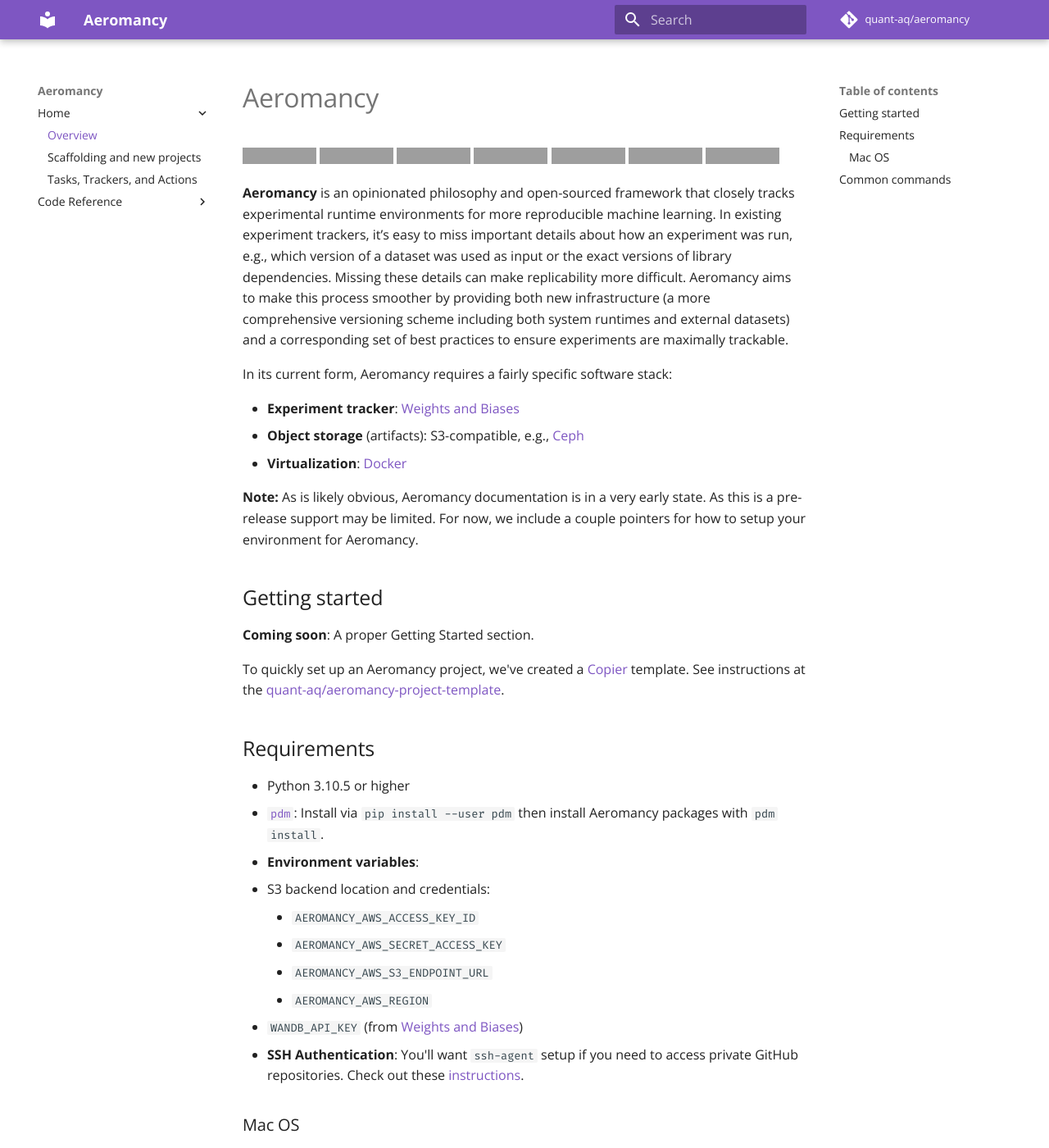
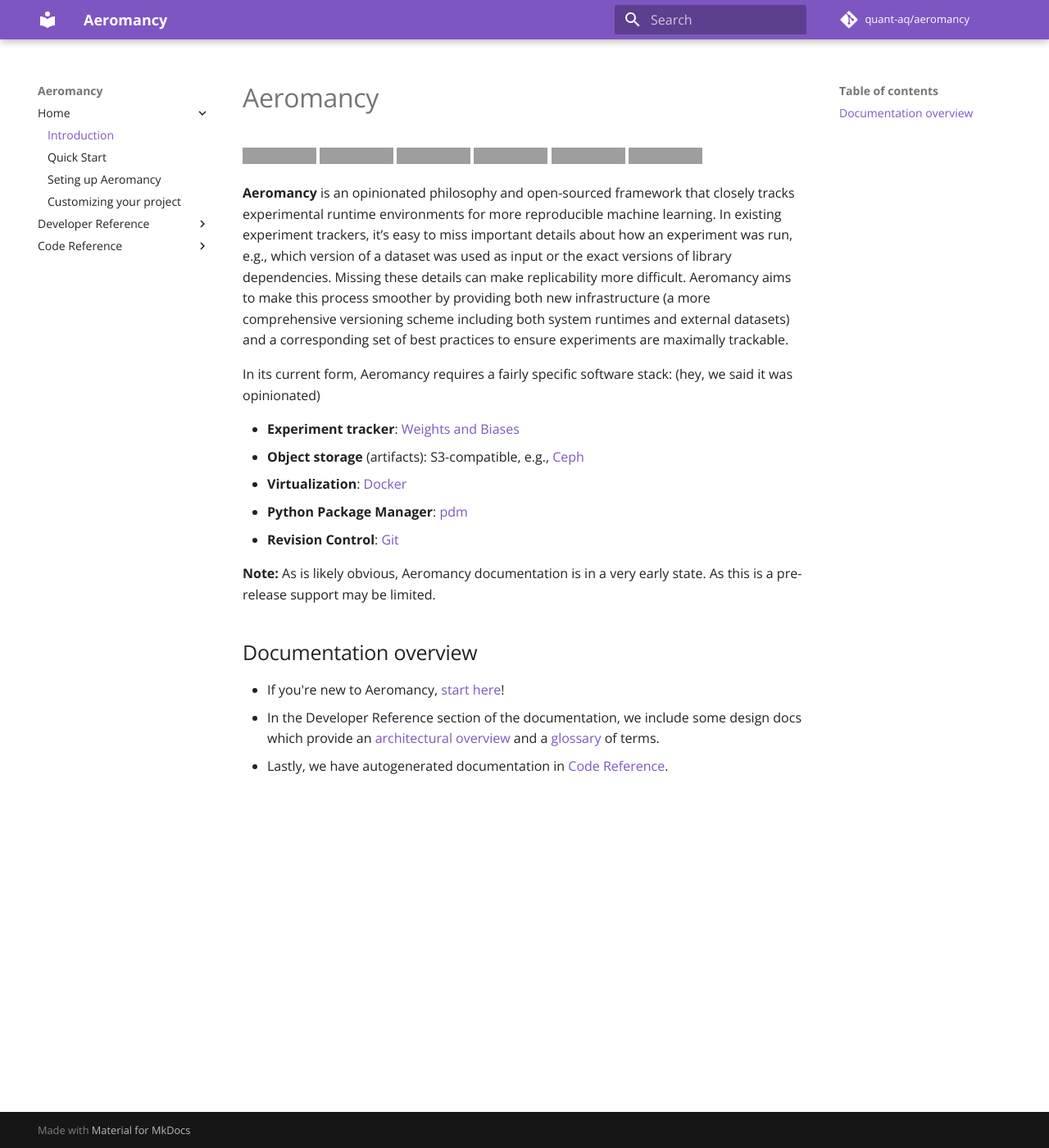
Before and after one commit to quant-aq/aeromancy, an MkDocs documentation site: the page built from docs/docs/index.md, in a window 1280 px wide and 1400 px high. Shown: the whole window at 82% size. Built offline with MkDocs 1.6.1 and Material for MkDocs 9.7.7, drawn with Linux system fonts in a browser that asks for light colours; comment, search, counter and statistics services are not loaded; some of the changed lines change nothing that is shown; some of the changed text lies outside the part shown; grey boxes are pictures that could not be loaded.

Commit message:
Revamp docs, add Quick Start doc
We now have a Quick Start based on a more complete template (https://github.com/quant-aq/aeromancy-project-template/pull/3). It provides a guided tour of the basic components, but the current draft is still missing instructions on how to actually run experiments.

Other docs have been reorganized a bit and "customizing.md" has been pulled out of "scaffolding.md".

````diff
--- /dev/null
+++ b/docs/docs/customizing.md
@@ -0,0 +1,46 @@
+
+# Customizing Aeromancy projects
+
+To quickly set up an Aeromancy project, we've created a
+[Copier](https://copier.readthedocs.io/en/stable/) template. See instructions at
+the
+[quant-aq/aeromancy-project-template](https://github.com/quant-aq/aeromancy-project-template?tab=readme-ov-file#quick-start).
+
+In the generated Python project setup (`pyproject.toml`), you may also want to
+adjust:
+
+- **Extra Python packages:** Add them with `pdm add <pkgname>`. See [PDM
+  docs](https://pdm.fming.dev/latest/usage/dependency/) for more information on
+  this.
+- **`pdm` [scripts](https://pdm.fming.dev/latest/usage/scripts/)**: Some of
+  these are necessary for running Aeromancy (like `pdm go`), but you can add
+  more if there are common tasks for your project.
+- **Extra `docker run` arguments**: (E.g., mounting
+  [volumes](https://docs.docker.com/engine/reference/commandline/run/#mount)).
+  These can be baked `pdm go` script with `--extra-docker-run-args='...'`. The
+  [template](https://github.com/quant-aq/aeromancy-project-template) includes a
+  standard volume mapping (`data/`) for ingesting datasets.
+- **Extra Debian packages:** (outside of those included by Aeromancy), you may
+  want to bake them into the `pdm go` script with `--extra-debian-package='...'`
+  (specify the flag once per package name).
+
+## Filesystem layout
+
+Ultimately, the structure of an Aeromancy project should look something like
+this:
+
+```text
+<projectroot>/
+  pyproject.toml
+  pdm.lock
+  main.py  # AeroMain
+  src/
+    <projectname>/
+      <youractions>.py
+      <youractionbuilder>.py
+```
+
+The structure of the classes containing your
+[`Action`][aeromancy.action.Action](s) and
+[`ActionBuilder`][aeromancy.action_builder.ActionBuilder] is flexible -- they
+just need to be importable in AeroMain.
--- a/docs/docs/index.md
+++ b/docs/docs/index.md
@@ -1 +1,40 @@
---8<-- "README.md"
+# Aeromancy
+
+[![Tests](https://github.com/quant-aq/aeromancy/actions/workflows/ci.yml/badge.svg)](https://github.com/quant-aq/aeromancy/actions/workflows/ci.yml)
+[![Code style: black](https://img.shields.io/badge/code%20style-black-000000.svg)](https://github.com/psf/black)
+[![pdm-managed](https://img.shields.io/badge/pdm-managed-blueviolet)](https://pdm.fming.dev)
+[![Ruff](https://img.shields.io/endpoint?url=https://raw.githubusercontent.com/astral-sh/ruff/main/assets/badge/v2.json)](https://github.com/astral-sh/ruff)
+[![pre-commit enabled](https://img.shields.io/badge/pre--commit-enabled-brightgreen?logo=pre-commit&logoColor=white)](https://pre-commit.com/)
+![Apache 2.0 licensed](https://img.shields.io/github/license/quant-aq/aeromancy)
+
+**Aeromancy** is an opinionated philosophy and open-sourced framework that
+closely tracks experimental runtime environments for more reproducible machine
+learning. In existing experiment trackers, it’s easy to miss important details
+about how an experiment was run, e.g., which version of a dataset was used as
+input or the exact versions of library dependencies. Missing these details can
+make replicability more difficult. Aeromancy aims to make this process smoother
+by providing both new infrastructure (a more comprehensive versioning scheme
+including both system runtimes and external datasets) and a corresponding set of
+best practices to ensure experiments are maximally trackable.
+
+In its current form, Aeromancy requires a fairly specific software stack: (hey,
+we said it was opinionated)
+
+- **Experiment tracker**: [Weights and Biases](https://wandb.ai)
+- **Object storage** (artifacts): S3-compatible, e.g.,
+  [Ceph](https://github.com/ceph/ceph)
+- **Virtualization**: [Docker](https://www.docker.com/)
+- **Python Package Manager**: [pdm](https://pdm.fming.dev)
+- **Revision Control**: [Git](https://git-scm.com/)
+
+**Note:** As is likely obvious, Aeromancy documentation is in a very early
+state. As this is a pre-release support may be limited.
+
+## Documentation overview
+
+- If you're new to Aeromancy, [start here](quick_start.md)!
+- In the Developer Reference section of the documentation, we include some
+  design docs which provide an [architectural overview](scaffolding.md) and a
+  [glossary](tasks.md) of terms.
+- Lastly, we have autogenerated documentation in [Code
+  Reference](reference/aeromancy/index.md).
--- /dev/null
+++ b/docs/docs/quick_start.md
@@ -0,0 +1,289 @@
+# Quick start
+
+This guide will walk you through some of the basic Aeromancy workflows. We'll be
+using Aeromancy in "development" mode which lets us focus on key Aeromancy
+concepts.
+
+## Creating a project
+
+To quickly set up an Aeromancy project, we've created a
+[Copier](https://copier.readthedocs.io/en/stable/) template at
+[quant-aq/aeromancy-project-template](https://github.com/quant-aq/aeromancy-project-template?tab=readme-ov-file#quick-start).
+Let's start by creating a new project called `aerodemo`:
+
+1. Install [PDM](https://pdm.fming.dev) with
+   [Copier](https://copier.readthedocs.io/en/stable/) support:
+
+    ```bash
+    pip install --user "pdm[copier]"
+    ```
+
+2. Set up a new Aeromancy-managed project with the template. This will create
+   the project directory `aerodemo` for you:
+
+    ```bash
+    copier copy --trust "gh:quant-aq/aeromancy-project-template" aerodemo
+    ```
+
+    The template will various questions. For the purpose of this Quick Start,
+    it's fine to fill in `aerodemo` or defaults for all fields.
+
+3. Install project dependencies:
+
+    ```bash
+    cd aerodemo
+    git init
+    pdm install --dev --no-self
+    ```
+
+## What's in an Aeromancy project?
+
+Aeromancy projects contain several different components. For now, we'll start
+with the three most important: (see [Tasks, Trackers, and Actions](tasks.md) for
+more details on these and the other main classes)
+
+### Actions
+
+[`Action`][aeromancy.action.Action]s define a specific data transformation you'd
+like to track with Aeromancy (e.g., training a model or performing a step in a
+data processing pipeline). If you're familiar with
+[Luigi](https://luigi.readthedocs.io/en/stable/) and other pipeline builders,
+this may be familiar. [`Action`][aeromancy.action.Action]s roughly correspond to
+a run on [Weights and Biases](https://docs.wandb.ai/quickstart) (Aeromancy will
+help you create the runs on the Weights and Biases side).
+
+In `src/aerodemo/actions.py`, we include three example
+[`Action`][aeromancy.action.Action]s: `ExampleStoreAction`,`ExampleTrainAction`,
+and `ExampleEvaluationAction`. Let's walk through these.
+
+#### Creating `Artifact`s with `ExampleStoreAction`
+
+```python
+class ExampleStoreAction(Action):
+    """Example Aeromancy `Action` to store an existing dataset."""
+```
+
+[`Action`][aeromancy.action.Action]s have class attributes help you organize
+your Actions and will be exposed later in experiment trackers like [Weights and
+Biases](https://docs.wandb.ai/quickstart). From most general to most specific, here are the three organizational levels Weights and Biases (and thus Aeromancy) provides:
+
+- `project_name` (defined by [`ActionBuilder`][aeromancy.action_builder.ActionBuilder])
+    - `job_group`
+        - `job_type`
+            - individual [`Action`][aeromancy.action.Action]s
+
+ Our example represents a typical ML flow with three
+[`Action`][aeromancy.action.Action]s:
+
+1. `job_group=model, job_type=store-dataset`: Store the dataset as a tracked
+   artifact in Aeromancy (more on artifacts soon!)
+2. `job_group=model, job_type=train-model`: Train a model from the dataset
+3. `job_group=model, job_type=eval-emodel`: Evaluate a model on the dataset
+
+```python
+    job_type = "store-dataset"
+    job_group = "model"
+```
+
+`outputs()` tells Aeromancy what artificts this Action produces. Most
+[`Action`][aeromancy.action.Action]s only create a single thing (e.g., a
+training action creates a model, an evaluation action could output its
+predictions over the dataset) but multiple outputs are allowed. Also note that
+these can be dynamically generated based on the configuration of the
+[`Action`][aeromancy.action.Action].
+
+```python
+    @override
+    def outputs(self) -> list[str]:
+        return ["example-dataset"]
+```
+
+`run()` defines the actual logic that should be tracked (train a model,
+transform a dataset, etc.). Within `run()`, we're responsible for declaring
+input and output artifacts with the provided
+[`Tracker`][aeromancy.tracker.Tracker]. Much of the work in this example centers
+around configuring an output artifact with `tracker.declare_output()`. Why is
+this so complicated? Declaring an output artifact has several effects which
+Aeromancy will bind together:
+
+1. It creates a tracked (versioned) artifact from a set of local files.
+2. This makes the artifact usable in downstream
+    [`Action`][aeromancy.action.Action] -- we'll access the files through
+    Aeromancy rather than directly from disk, in fact, since it will ensure that
+    we're using the correct version of it.
+3. It will store the artifact to an S3-compatible blob store, creating a
+    permanent and versioned reference to the contents (well, as permanent
+    as the blob store).
+4. It will create a corresponding Weights and Biases artifact which will
+    be associated with the corresponding Weights and Biases run and the
+    Aeromancy Artifact.
+
+```python
+    @override
+    def run(self, tracker: Tracker) -> None:
+        print("Hello world from ExampleStoreAction.")
+```
+
+Our dataset already exists on disk in a special directory (`data/`) which is
+accessible both inside and outside the Docker container. This should generally
+only be used for initial dataset ingestion -- downstream
+[`Action`][aeromancy.action.Action]s should not use this path.
+
+```python
+        dataset_paths = [
+            Path("data/example_train_data.txt"),
+            Path("data/example_test_data.txt"),
+        ]
+```
+
+We can associate arbitrary metrics with the dataset:
+
+```python
+        dataset_metadata = {
+            "num_train_records": dataset_paths[0].read_text().splitlines(),
+            "num_test_records": dataset_paths[1].read_text().splitlines(),
+        }
+```
+
+We'll use `outputs()` from above to keep artifact names in sync.
+
+```python
+        [dataset_artifact_name] = self.outputs()
+```
+
+Now we're ready to declare `dataset_artifact_name` as an output dependency with
+`tracker.declare_output`. We'll go over each argument:
+
+- `name`: This is the name of the artifact we're declaring. This name is used in
+  many places:
+
+    1. It needs to match one of the names in list of artifact names returned by
+        `outputs()`, so it will be part of the name of any jobs that run this
+        Action.
+    2. Downstream [`Action`][aeromancy.action.Action]s will be able to refer to
+       this artifact by this name.
+    3. This is also the name of the corresponding Weights and Biases artifact.
+- `local_filenames`: A list of files that should be included in the artifact.
+- `s3_destination`: Where to store the artifact in the blob store -- this
+  includes the bucket and key (a path prefix). This is purely for organization
+  purposes -- naming destinations clearly could also aid with debugging but in
+  general, you won't need to know or use S3 paths.
+- `artifact_type`: This is purely for organization purposes and will be exposed
+  in Weights and Biases. We recommend a human-readable version of the file type.
+- `metadata`: This is an optional property for any extra metadata that you'd
+  like to associate with the artifact (it will also be exposed in Weights and
+  Biases). It can also include nested data and store a wide range of types.
+- `strip_prefix`: This is the portion of the `local_filenames` paths that we
+  don't want to use include in our artifact names on the blob store. In this
+  case, this means we'll store `data/example_train_data.txt` as
+  `dataset/bogus-example_train_data.txt` in the `example-bucket` bucket (the
+  `dataset/` comes from our `s3_destination` key).
+
+```python
+        tracker.declare_output(
+            name=dataset_artifact_name,
+            local_filenames=dataset_paths,
+            s3_destination=S3Object("example-bucket", "dataset/"),
+            artifact_type="dataset",
+            metadata=dataset_metadata,
+            strip_prefix="data/",
+        )
+```
+
+We've created our first [`Action`][aeromancy.action.Action]. Next, let's look at
+`ExampleTrainAction` which will use the dataset stored by `ExampleStoreAction`.
+
+#### Using configuration options and `Artifact`s with `ExampleTrainAction`
+
+We'll focus on the novel parts of `ExampleTrainAction` (see the generated code
+for some additional commentary). First, we'll introduce a configuration
+parameter. Parameters can be anything that changes behavior or helps you
+organize your experiments -- these include hyperparameters, toggling features,
+or your own metadata. Let's look at `__init__` where `learning_rate` is our
+example configuration parameter. Also note that we take a reference to a
+`ExampleStoreAction`. This will indicate a dependency and help Aeromancy know
+that it needs to run first. You might also be wondering about where
+`store_dataset` and `learning_rate` are set -- this will happen later in our
+[`ActionBuilder`][aeromancy.action_builder.ActionBuilder].
+
+```python
+    def __init__(
+        self,
+        store_dataset: ExampleStoreAction,
+        learning_rate: float,
+    ):
+        self.learning_rate = learning_rate
+```
+
+We need to call our superconstructor which include `store_dataset` as a parent
+Action as well as our configuration parameter:
+
+```python
+        Action.__init__(self, parents=[store_dataset], learning_rate=learning_rate)
+```
+
+In our `run()` method, now we'll be able to use the artifact from our parent:
+
+```python
+    @override
+    def run(self, tracker: Tracker) -> None:
+        print("Hello world from ExampleTrainAction.")
+```
+
+This demonstrates `get_io()`, a helper method to simultaneously provide input
+and output artifact names. Most [`Action`][aeromancy.action.Action]s include a
+call to this. Note that inputs and outputs are each lists which is why we're
+using brackets to unpack these. Also note that the order of the input artifact
+names will follow the order of parent [`Action`][aeromancy.action.Action]s (see
+`ExampleEvaluationAction` for an example of an
+[`Action`][aeromancy.action.Action] with multiple parents and thus multiple
+input artifacts).
+
+```python
+        [dataset_artifact_name], [model_artifact_name] = self.get_io()
+```
+
+Once we know the name of our input artifact, we need to declare it as a
+dependency. This is the counterpart of `tracker.declare_output()` from
+`ExampleStoreAction`. It will resolve the artifact to the appropriate version
+and return the paths we should use to read the dataset.
+
+```python
+        dataset_paths = tracker.declare_input(dataset_artifact_name)
+
+        train_data = dataset_paths[0].read_text()
+        print(f"Training data: {train_data!r}")
+```
+
+### ActionBuilder
+
+An [`ActionBuilder`][aeromancy.action_builder.ActionBuilder]
+(`src/aerodemo/action_builder.py`) is responsible for
+constructing a dependency graph of [`Action`][aeromancy.action.Action]s.
+
+TODO: code walkthrough
+
+### AeroMain
+
+`src/main.py`, typically referred to as AeroMain is the main entry point to an
+Aeromancy project, responsible for determining configuration options,
+constructing an [`ActionBuilder`][aeromancy.action_builder.ActionBuilder], and
+launching it.
+
+TODO: code walkthrough
+
+## Running our first experiments
+
+TODO: `pdm go` etc.
+
+## What's next?
+
+We've gone through all the main components you'll need to define to run
+experiments in Aeromancy. Next up, you might want to:
+
+- [Configure](setup.md) Aeromancy to work with Weights and Biases and
+  S3-compatible blob stores
+- TODO: Developing and Debugging in Aeromancy (`bailout`, `--debug`, common
+  pitfalls, `aeroset`, `aeroview`, `rerun` commands)
+- [Customizing](customizing.md) your Aeromancy project
+- TODO: best practices
--- a/docs/docs/scaffolding.md
+++ b/docs/docs/scaffolding.md
@@ -6,7 +6,7 @@
 In order to enable tracking, Aeromancy is rather opinionated about how projects
 are set up. A "project" in this case means a pipeline of tasks, potentially
 configurable through CLI flags. This document provides an overview of the
-components involved and how to set up a new Aeromancy project.
+components involved.
 
 This diagram roughly shows the flow:
 
@@ -81,59 +81,3 @@
 
 See [Tasks, Trackers, and Actions](tasks.md) for more information on these
 objects.
-
-## Creating a new Aeromancy project
-
-In order to set up a new project, you'll need a Git repository with these
-components:
-
-- Actions (subclasses of [`Action`][aeromancy.action.Action] with specific logic
-  for your tasks)
-- An [`ActionBuilder`][aeromancy.action_builder.ActionBuilder] to instantiate
-  the [`Action`][aeromancy.action.Action] objects and describe their
-  dependencies
-- An "AeroMain" script to parse any project-specific options and bring it all
-  together
-
-To quickly set up an Aeromancy project, we've created a
-[Copier](https://copier.readthedocs.io/en/stable/) template. See instructions at
-the
-[quant-aq/aeromancy-project-template](https://github.com/quant-aq/aeromancy-project-template?tab=readme-ov-file#quick-start).
-In the generated Python project setup (`pyproject.toml`), you may also want to
-adjust:
-
-- **Extra Python packages:** Add them with `pdm add <pkgname>`. See [PDM
-  docs](https://pdm.fming.dev/latest/usage/dependency/) for more information on
-  this.
-- **`pdm` [scripts](https://pdm.fming.dev/latest/usage/scripts/)**: Some of
-  these are necessary for running Aeromancy (like `pdm go`), but you can add
-  more if there are common tasks for your project.
-- **Extra `docker run` arguments**: E.g., mounting
-  [volumes](https://docs.docker.com/engine/reference/commandline/run/#mount)).
-  These can be baked `pdm go` script with `--extra-docker-run-args='...'`.
-- **Extra Debian packages:** (outside of those included by Aeromancy), you may
-  want to bake them into the `pdm go` script with `--extra-debian-package='...'`
-  (specify the flag once per package name).
-- **Development environment (linters, etc.):** Aeromancy encourages the use of
-  the `ruff` linter and `Black` formatter, but these are customizable.
-
-### Filesystem layout
-
-Ultimately, the structure of an Aeromancy project should look something like
-this:
-
-```text
-<projectroot>/
-  pyproject.toml
-  pdm.lock
-  main.py  # AeroMain
-  src/
-    <projectname>/
-      <youractions>.py
-      <youractionbuilder>.py
-```
-
-The structure of the classes containing your
-[`Action`][aeromancy.action.Action](s) and
-[`ActionBuilder`][aeromancy.action_builder.ActionBuilder] is flexible -- they
-just need to be importable in AeroMain.
--- /dev/null
+++ b/docs/docs/setup.md
@@ -0,0 +1,41 @@
+# Installing and setting up Aeromancy
+
+The easiest way to setup Aeromancy is to follow the [Quick
+Start](quick_start.md) guide. This document includes additional setup
+instructions for running Aeromany in "production" mode.
+
+- **Python**: Aeromancy works with Python 3.10.5 or higher
+- **Python package manager**: Aeromancy currently requires [`pdm`](https://pdm.fming.dev).
+
+    - Install via `pip install --user pdm`
+
+- **Environment variables**:
+
+    - To use an S3-compatible backend (e.g.,
+      [Ceph](https://github.com/ceph/ceph)), you'll need to set these
+      environmental variables:
+
+        - `AEROMANCY_AWS_ACCESS_KEY_ID`
+        - `AEROMANCY_AWS_SECRET_ACCESS_KEY`
+        - `AEROMANCY_AWS_S3_ENDPOINT_URL`
+        - `AEROMANCY_AWS_REGION` (can be left empty if it doesn't apply)
+
+    - You'll also need to set `WANDB_API_KEY` (from [Weights and Biases](https://wandb.ai))
+
+- **SSH Authentication**: You'll want `ssh-agent` setup if you need to access
+  private GitHub repositories. Check out these
+  [instructions](https://docs.github.com/en/authentication/connecting-to-github-with-ssh/generating-a-new-ssh-key-and-adding-it-to-the-ssh-agent).
+
+## Linux
+
+You'll want to install some packages. On Debian, you can use:
+
+- `apt install bat graphviz libopenblas-dev pre-commit docker.io`
+
+## Mac OS
+
+- We recommend using [Homebrew](https://brew.sh/) to install the following:
+    - `brew install apache-arrow@13.0.0_5 bat@0.23.0 graphviz@8.1.0
+       openblas@0.3.24 pre-commit@3.3.3`
+- Install Docker Desktop from [docker.com](https://www.docker.com/) (not Brew
+  since it has a trickier upgrade story)
--- a/docs/mkdocs.yml
+++ b/docs/mkdocs.yml
@@ -7,8 +7,12 @@
 
 nav:
   - Home:
-    - Overview: index.md
-    - Scaffolding and new projects: scaffolding.md
+    - Introduction: index.md
+    - Quick Start: quick_start.md
+    - Seting up Aeromancy: setup.md
+    - Customizing your project: customizing.md
+  - Developer Reference:
+    - Scaffolding: scaffolding.md
     - Tasks, Trackers, and Actions: tasks.md
   - Code Reference: reference/
 
@@ -28,7 +32,6 @@
   - pymdownx.snippets:
       base_path:
       - docs
-      - ../README.md
       check_paths: true
   - pymdownx.superfences:
       custom_fences:
@@ -59,4 +62,3 @@
 
 watch:
   - "../src"
-  - "../README.md"
````
Also changed, not shown: README.md.
